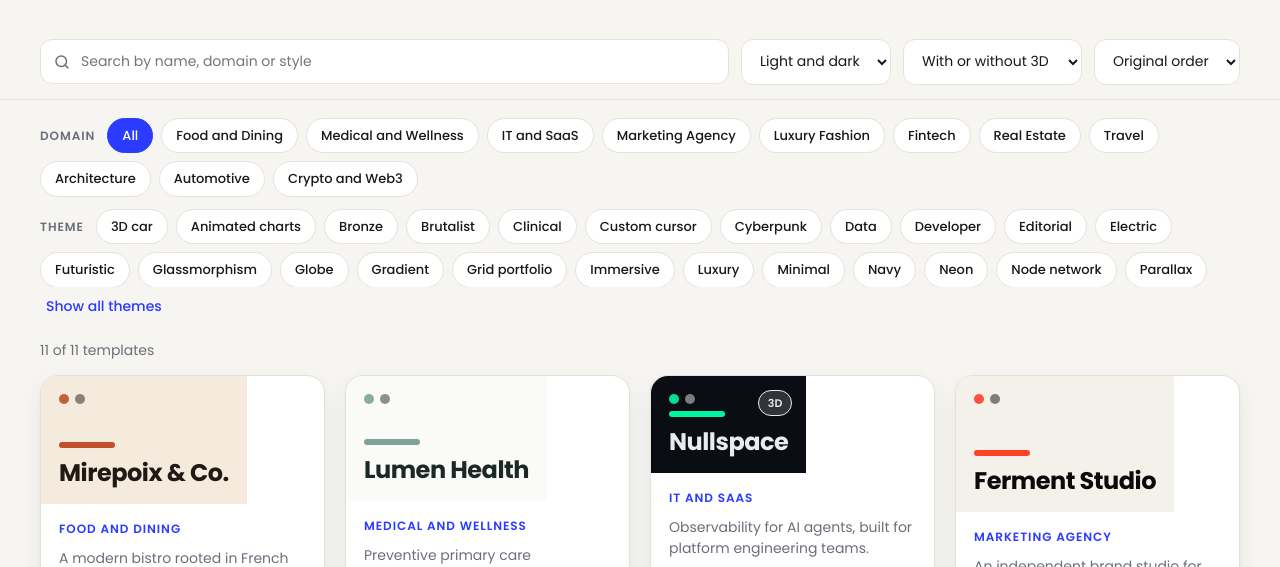
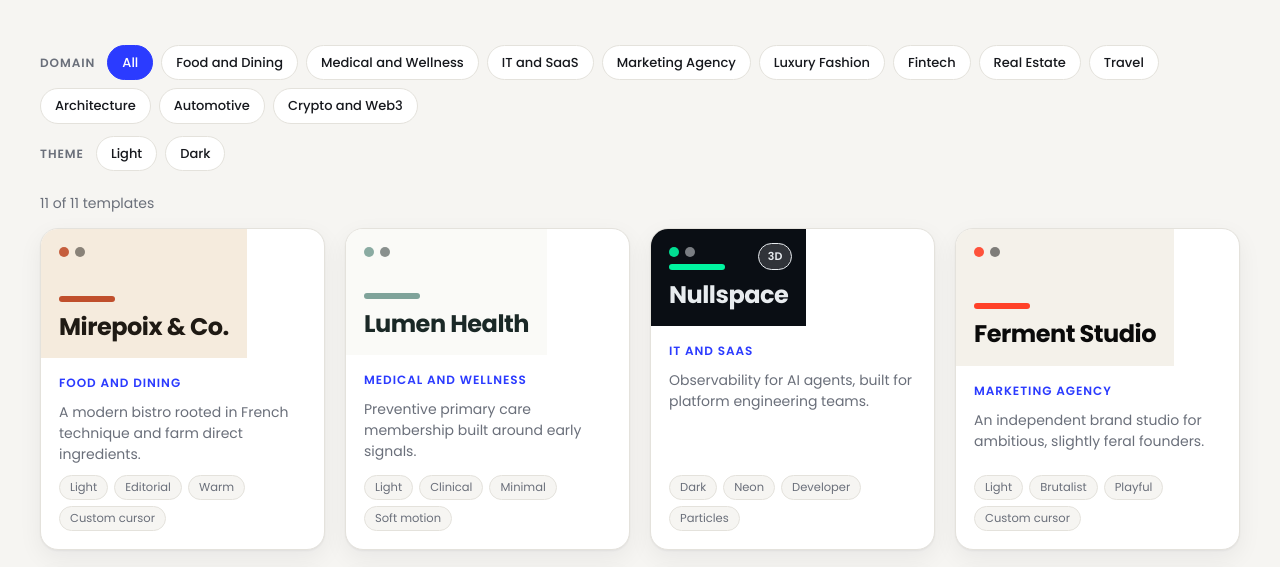
Before and after one commit to nishantd2007/website_samples, a plain HTML site: page index.html in a window 1280 px wide. Shown: the part 200-767 px from the top of the page. Drawn offline with Linux system fonts and the light colour scheme.

Commit message:
Simplify dashboard filters to domain and Light/Dark theme

```diff
--- a/index.html
+++ b/index.html
@@ -29,7 +29,7 @@ select{font:inherit;font-size:14px;padding:11px 14px;border-radius:12px;border:1
 .chip{font:inherit;font-size:13px;font-weight:500;padding:7px 14px;border-radius:999px;border:1px solid var(--line);background:var(--surface);color:var(--ink);cursor:pointer;transition:.15s}
 .chip:hover{border-color:var(--brand)}
 .chip[aria-pressed=true]{background:var(--brand);border-color:var(--brand);color:var(--brand-ink)}
-.filters{padding-top:6px}
+.filters{padding-top:8px}
 .chips.collapsed{max-height:78px;overflow:hidden}
 .meta{display:flex;justify-content:space-between;align-items:center;margin:22px 0 14px;font-size:14px;color:var(--muted)}
 .link{background:none;border:0;font:inherit;font-size:14px;color:var(--brand);cursor:pointer;font-weight:500}
@@ -74,19 +74,9 @@ footer{border-top:1px solid var(--line);padding:28px 0 40px;color:var(--muted);f
   <p class="lede">Pick a domain or a theme, then open any card to explore the full site without leaving this page.</p>
 </div></header>
 
-<section class="controls"><div class="wrap">
-  <div class="row">
-    <label class="search"><svg viewBox="0 0 24 24" fill="none" stroke="currentColor" stroke-width="2" stroke-linecap="round"><circle cx="11" cy="11" r="7"/><path d="m20 20-3.5-3.5"/></svg>
-      <input id="q" type="search" placeholder="Search by name, domain or style" aria-label="Search templates"></label>
-    <select id="mode" aria-label="Filter by mode"><option value="">Light and dark</option><option>Light</option><option>Dark</option></select>
-    <select id="three" aria-label="Filter by 3D"><option value="">With or without 3D</option><option value="1">3D scene included</option><option value="0">No 3D</option></select>
-    <select id="sort" aria-label="Sort"><option value="num">Original order</option><option value="az">Name A to Z</option></select>
-  </div>
-</div></section>
 <section class="wrap filters">
   <div class="chips" id="domains" role="group" aria-label="Domain"><span class="lab">Domain</span></div>
-  <div class="chips collapsed" id="themes" role="group" aria-label="Theme"><span class="lab">Theme</span></div>
-  <button class="link" id="moreThemes" type="button" style="margin-top:8px">Show all themes</button>
+  <div class="chips" id="themes" role="group" aria-label="Theme"><span class="lab">Theme</span></div>
 </section>
 
 <main class="wrap">
@@ -125,11 +115,10 @@ fetch("templates.json").then(function(r){return r.json()}).then(function(d){
 function uniq(a){return a.filter(function(v,i){return a.indexOf(v)===i})}
 function buildChips(){
   var doms=uniq(data.map(function(t){return t.domain}));
-  var themes=uniq([].concat.apply([],data.map(function(t){return t.tags}))).sort();
   var D=$("#domains");
   [""].concat(doms).forEach(function(d){D.appendChild(chip(d||"All",function(b){state.domain=(state.domain===d||!d)?"":d;sync()},"d:"+d))});
   var T=$("#themes");
-  themes.forEach(function(t){T.appendChild(chip(t,function(){var i=state.themes.indexOf(t);i<0?state.themes.push(t):state.themes.splice(i,1);sync()},"t:"+t))});
+  ["Light","Dark"].forEach(function(t){T.appendChild(chip(t,function(){state.mode=state.mode===t?"":t;sync()},"t:"+t))});
 }
 function chip(label,fn,key){var b=document.createElement("button");b.className="chip";b.textContent=label;b.dataset.key=key;b.setAttribute("aria-pressed","false");b.onclick=fn;return b}
 function sync(){render();writeHash()}
@@ -149,12 +138,11 @@ function render(){
   list.forEach(function(t){g.appendChild(card(t))});
   if(!list.length)g.innerHTML='<div class="empty">No templates match these filters. Try clearing one.</div>';
   $("#count").textContent=list.length+" of "+data.length+" templates";
-  var active=state.q||state.domain||state.mode||state.three!==""||state.themes.length;
+  var active=state.domain||state.mode;
   $("#reset").hidden=!active;
   document.querySelectorAll(".chip").forEach(function(c){
-    var k=c.dataset.key,on=k==="d:"?!state.domain:k.indexOf("d:")===0?state.domain===k.slice(2):state.themes.indexOf(k.slice(2))>-1;
+    var k=c.dataset.key,on=k==="d:"?!state.domain:k.indexOf("d:")===0?state.domain===k.slice(2):state.mode===k.slice(2);
     c.setAttribute("aria-pressed",on)});
-  $("#q").value=state.q;$("#mode").value=state.mode;$("#three").value=state.three;$("#sort").value=state.sort;
 }
 function card(t){
   var b=document.createElement("button");b.className="card";b.type="button";
@@ -169,13 +157,8 @@ function card(t){
   return b;
 }
 
-$("#moreThemes").onclick=function(){var c=$("#themes").classList.toggle("collapsed");this.textContent=c?"Show all themes":"Show fewer themes"};
 /* filters wiring */
-$("#q").oninput=function(e){state.q=e.target.value;sync()};
-$("#mode").onchange=function(e){state.mode=e.target.value;sync()};
-$("#three").onchange=function(e){state.three=e.target.value;sync()};
-$("#sort").onchange=function(e){state.sort=e.target.value;sync()};
-$("#reset").onclick=function(){state={q:"",domain:"",themes:[],mode:"",three:"",sort:state.sort};sync()};
+$("#reset").onclick=function(){state={q:"",domain:"",themes:[],mode:"",three:"",sort:"num"};sync()};
 
 /* hash state, so filtered views can be shared */
 function writeHash(){
```
